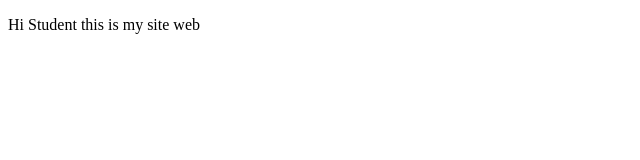
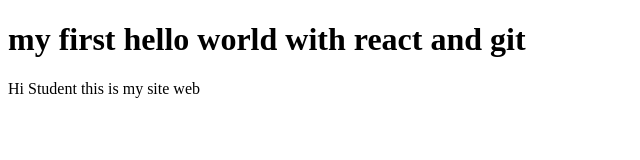
Before and after one commit to jdBritto/proyectoDemoCursoPrework, a plain HTML site: page index.html in a window 1280 px wide. Shown: the whole page, without its empty margins (0-640 px from the left). Drawn offline with Linux system fonts and the light colour scheme.

Commit message:
Cambios Agregamos sitio

```diff
--- a/index.html
+++ b/index.html
@@ -7,6 +7,7 @@
   <title>Curso de Prework</title>
 </head>
 <body>
+  <h1>my first hello world with react and git</h1>
   <p>Hi Student this is my site web </p>
 </body>
 </html>
```
